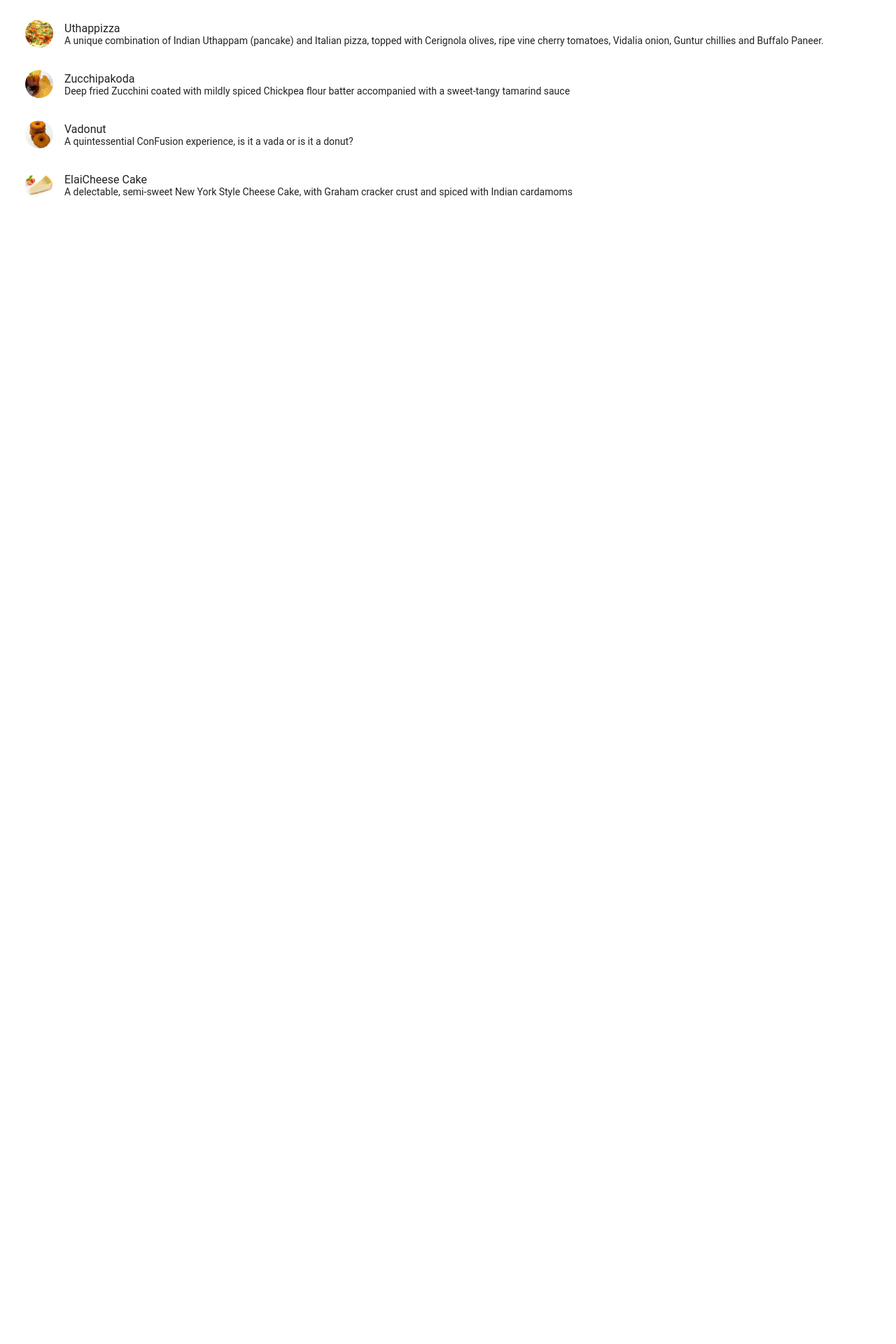
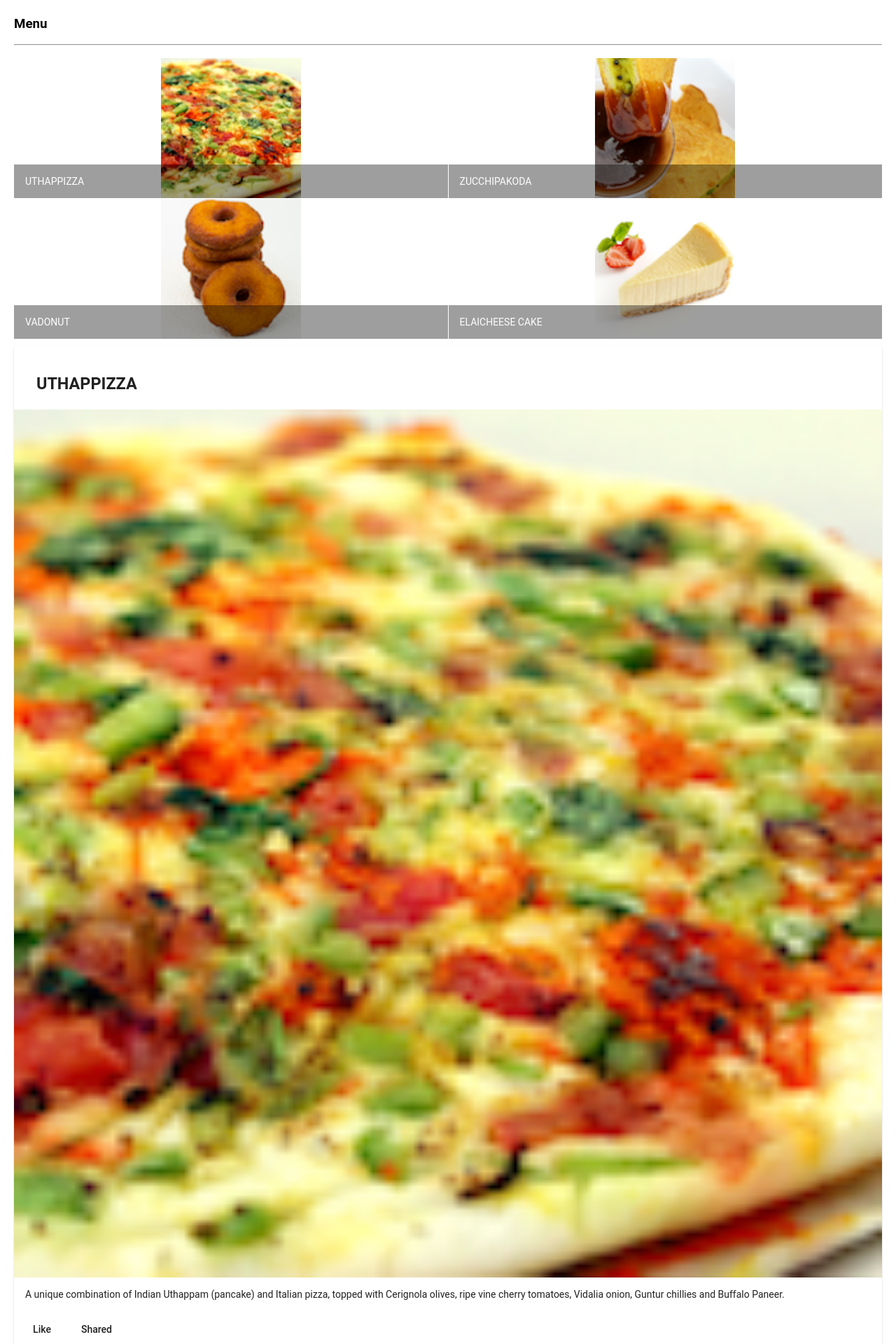
Before and after one commit to Kurisu28/SC2, an Angular app: page / in a window 1280 px wide. Shown: the part 80-2000 px from the top of the page at 70% size. Before the commit the page ends 800 px from the top, so only its background shows below. Built offline with nearby package versions, Linux system fonts and the light colour scheme.

Commit message:
grid and card practice

```diff
--- a/src/app/menu/menu.component.html
+++ b/src/app/menu/menu.component.html
@@ -1,15 +1,40 @@
 <div class="container"
      fxLayout="column"
      fxLayoutGap="10px">
+  <div fxFlex>
+    <div>
+      <h3>Menu</h3>
+      <hr>
+    </div>
+  </div>
 
-     <mat-list fxFlex>
-       <mat-list-item *ngFor="let dish of dishes">
-         <img matListAvatar src={{dish.image}} alt={{dish.name}}>
-         <h1 matLine>{{dish.name}}</h1>
-         <p matLine>
-           <span> {{dish.description}} </span>
-         </p>
-       </mat-list-item>
-     </mat-list>
+  <div fxFlex>
+    <mat-grid-list cols="2" rowHeight="200px">
+      <mat-grid-tile *ngFor="let dish of dishes">
+        <img height="200px" src={{dish.image}} alt={{dish.name}}>
+        <mat-grid-tile-footer>
+          <h1>{{dish.name | uppercase}}</h1>
+        </mat-grid-tile-footer>
+      </mat-grid-tile>
+    </mat-grid-list>
+  </div>
+
+  <div fxFlex *ngIf="selectedDish">
+    <mat-card>
+      <mat-card-header>
+        <mat-card-title>
+          <h3>{{selectedDish.name | uppercase}}</h3>
+        </mat-card-title>
+      </mat-card-header>
+      <img mat-card-image src={{selectedDish.image}} alt={{selectedDish.name}}>
+      <mat-card-content>
+        <p>{{selectedDish.description}}</p>
+      </mat-card-content>
+      <mat-card-actions>
+        <button mat-button>Like</button>
+        <button mat-button>Shared</button>
+      </mat-card-actions>
+    </mat-card>
+  </div>
 
 </div>
--- a/src/app/menu/menu.component.ts
+++ b/src/app/menu/menu.component.ts
@@ -1,14 +1,7 @@
 import { Component, OnInit } from '@angular/core';
 import { Dish } from '../share/dish'
 
-@Component({
-  selector: 'app-menu',
-  templateUrl: './menu.component.html',
-  styleUrls: ['./menu.component.scss']
-})
-export class MenuComponent implements OnInit {
-
-  dishes: Dish[] = [
+const DISHES: Dish[] = [
   {
     id: '0',
     name: 'Uthappizza',
@@ -52,6 +45,18 @@
   }
 ];
 
+@Component({
+  selector: 'app-menu',
+  templateUrl: './menu.component.html',
+  styleUrls: ['./menu.component.scss']
+})
+
+export class MenuComponent implements OnInit {
+
+  dishes = DISHES;
+
+  selectedDish = DISHES[0];
+
   constructor() { }
 
   ngOnInit() {
```
Also changed, not shown: src/app/app.module.ts (+8 -1 lines). Lines whose indentation alone changed are shown as unchanged.
